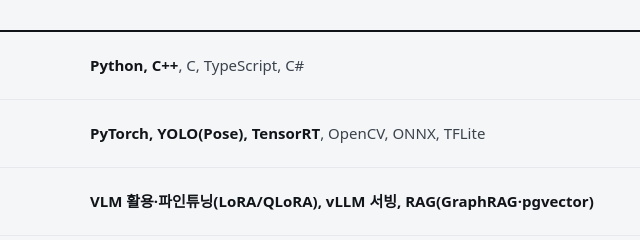
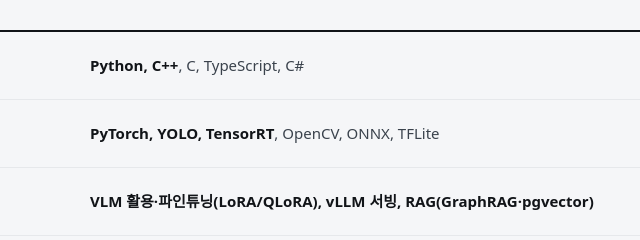
Before and after one commit to Janjonghwa/Janjonghwa.github.io, a plain HTML site: page index.html in a window 1280 px wide. Shown: the part 1660-1900 px from the top of the page, 258-898 px from the left. Drawn offline with Linux system fonts and the light colour scheme; a web font is replaced by a local one.

Commit message:
Skills: YOLO(Pose) → YOLO

```diff
--- a/index.html
+++ b/index.html
@@ -367,7 +367,7 @@
     <h2 class="sec-title reveal"><small>02</small>Skills</h2>
     <div class="skills reveal">
       <div><h3>언어</h3><p><b><span>Python</span>, <span>C++</span></b>, <span>C</span>, <span>TypeScript</span>, <span>C#</span></p></div>
-      <div><h3>AI · 비전</h3><p><b><span>PyTorch</span>, <span>YOLO(Pose)</span>, <span>TensorRT</span></b>, <span>OpenCV</span>, <span>ONNX</span>, <span>TFLite</span></p></div>
+      <div><h3>AI · 비전</h3><p><b><span>PyTorch</span>, <span>YOLO</span>, <span>TensorRT</span></b>, <span>OpenCV</span>, <span>ONNX</span>, <span>TFLite</span></p></div>
       <div><h3>생성 AI · LLM</h3><p><b>VLM 활용·파인튜닝(LoRA/QLoRA), <span>vLLM 서빙</span>, RAG(GraphRAG·pgvector)</b></p></div>
       <div><h3>3D 비전</h3><p><b>다시점 기하(카메라 캘리브레이션·삼각측량), <span>3D 재구성</span></b>, <span>3D 인체 메시 복원</span>, <span>Blender</span></p></div>
       <div><h3>로보틱스</h3><p><b><span>ROS 2</span>, <span>Nav2</span></b>, <span>SLAM</span></p></div>
```
